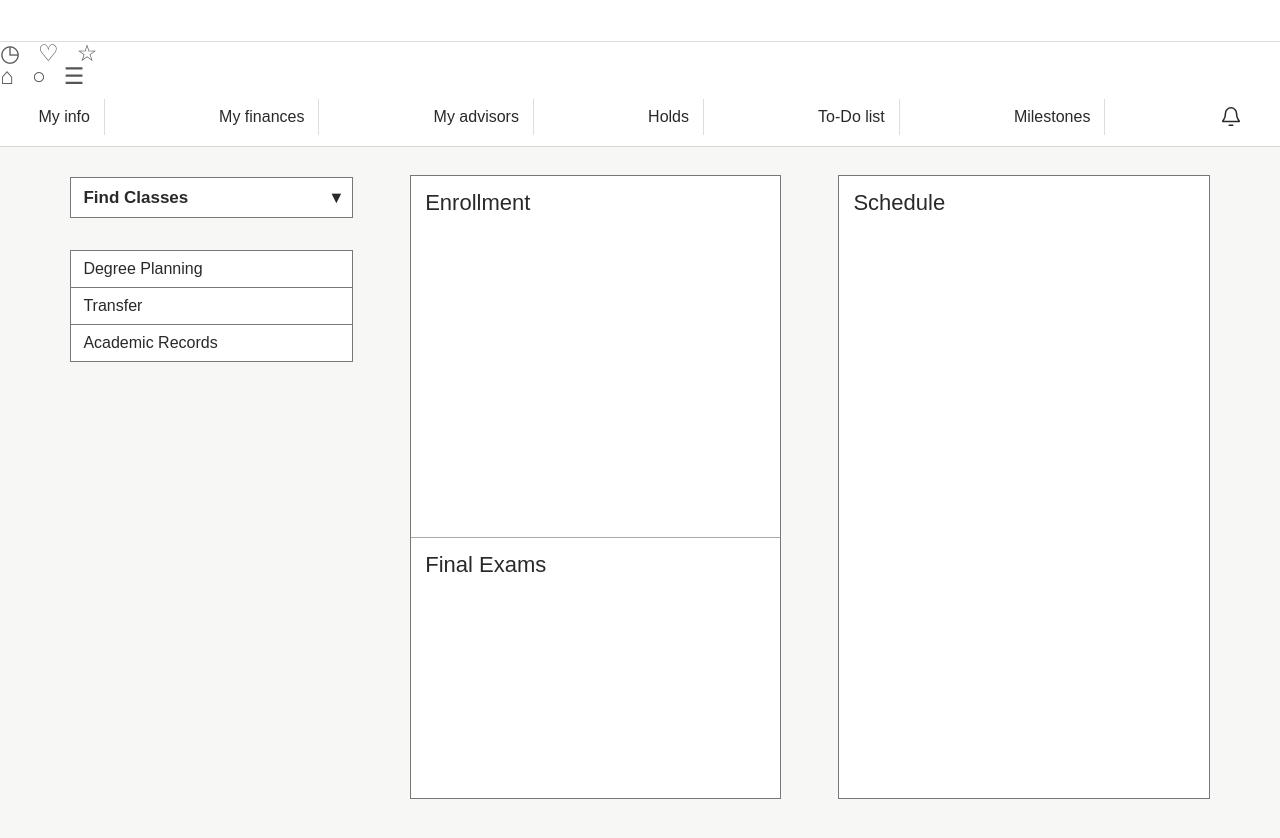
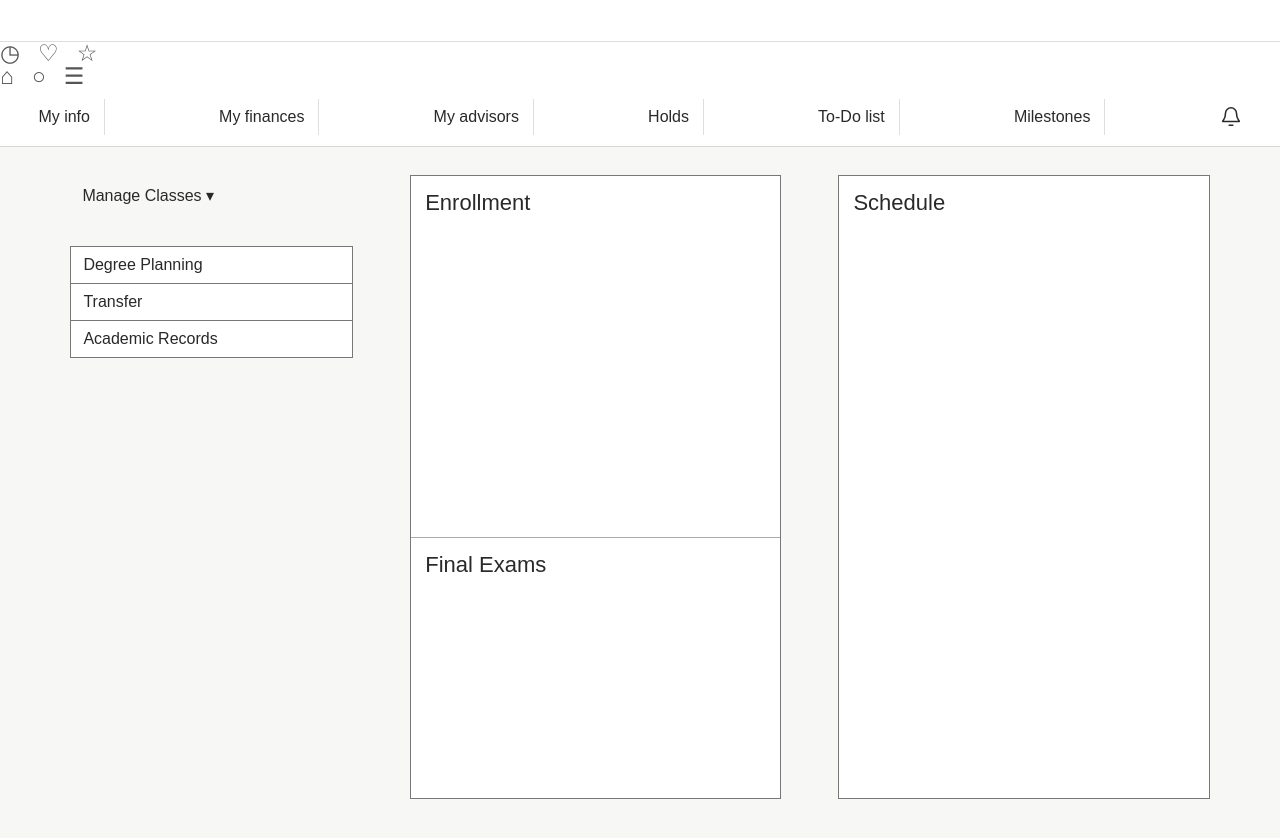
Before and after one commit to mjr7121-sketch/HCDD340-FinalProject, a plain HTML site: page index.html in a window 1280 px wide. Drawn offline with Linux system fonts and the light colour scheme.

Commit message:
updated manage classes

```diff
--- a/index.html
+++ b/index.html
@@ -35,7 +35,7 @@
 
     <main class="dashboard" aria-label="Student dashboard">
       <nav class="quick-links" aria-label="Academic tools">
-        <a class="find-classes" href="#find-classes">Find Classes <span aria-hidden="true">▾</span></a>
+        <a class="manage-classes" href="#manage-classes">Manage Classes <span aria-hidden="true">▾</span></a>
         <div class="quick-link-list">
           <a href="#degree-planning">Degree Planning</a>
           <a href="#transfer">Transfer</a>
```
